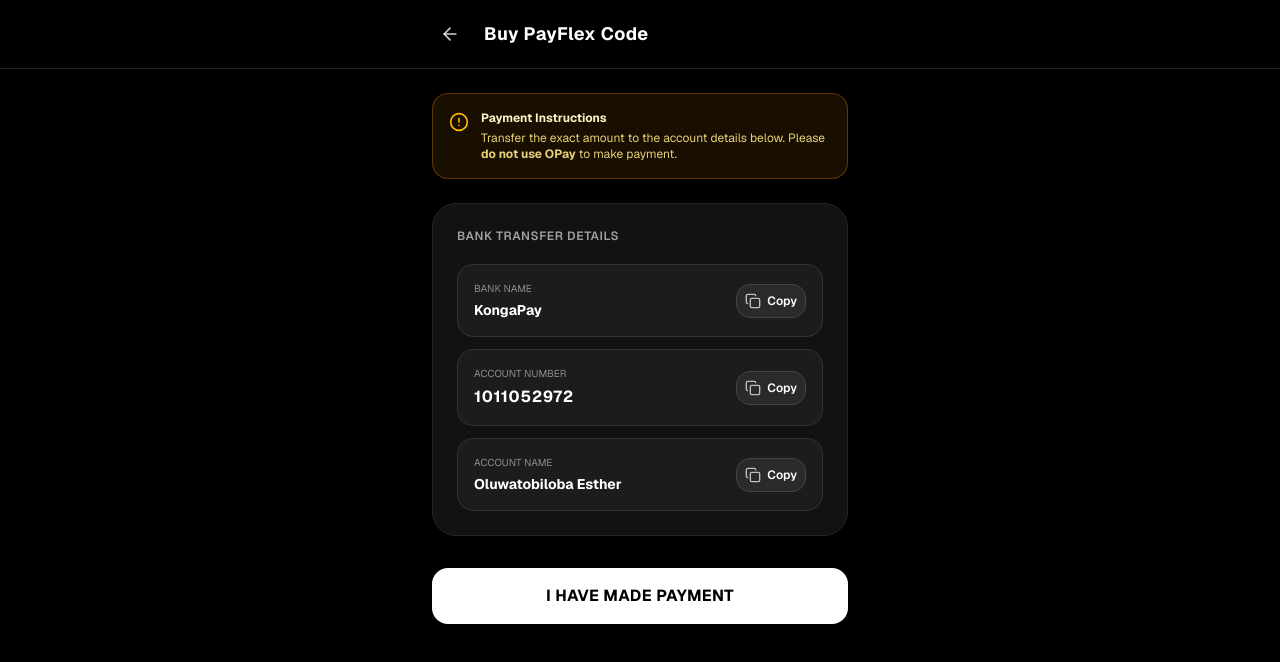
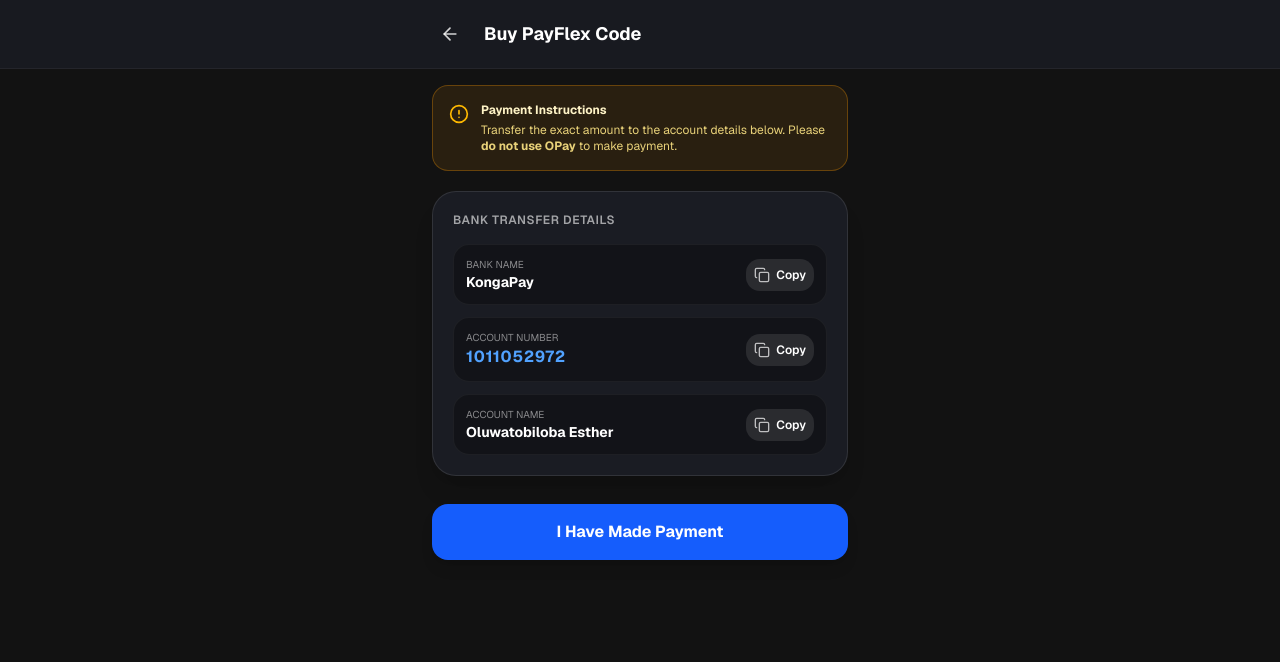
Before and after one commit to lilog2025-dev/Bluepay, a Next.js app: page /buy-payflex-code in a window 1280 px wide. Shown: the top 662 px of the page. Built offline with nearby package versions, Linux system fonts and the light colour scheme.

Commit message:
Update page.tsx

```diff
--- a/app/buy-payflex-code/page.tsx
+++ b/app/buy-payflex-code/page.tsx
@@ -34,22 +34,20 @@ export default function BuyPayflexCodePage() {
   }
 
   return (
-    <div className="min-h-screen bg-black text-white pb-12 flex flex-col items-center">
-      <header className="w-full bg-black border-b border-[#222] sticky top-0 z-40">
+    <div className="min-h-screen bg-[#121212] text-white pb-12">
+      <header className="bg-[#181a20] border-b border-white/5 sticky top-0 z-40">
         <div className="max-w-md mx-auto px-4 py-4 flex items-center gap-4">
           <button
             onClick={() => router.back()}
-            className="p-2 text-white/80 hover:bg-[#1c1c1c] rounded-full transition"
+            className="p-2 text-white/80 hover:bg-white/10 rounded-full transition"
           >
             <ArrowLeft className="w-5 h-5" />
           </button>
-          <h1 className="text-lg font-bold text-white tracking-wide">Buy PayFlex Code</h1>
+          <h1 className="text-lg font-bold text-white">Buy PayFlex Code</h1>
         </div>
       </header>
 
-      <main className="w-full max-w-md mx-auto px-4 py-6 space-y-6">
-
-        {/* Warning Card */}
+      <main className="max-w-md mx-auto px-4 py-4 space-y-5">
         <div className="bg-amber-500/10 border border-amber-500/30 rounded-2xl p-4 flex items-start gap-3">
           <AlertCircle className="w-5 h-5 text-amber-400 shrink-0 mt-0.5" />
           <div className="text-xs text-amber-200/90 space-y-1">
@@ -58,52 +56,48 @@ export default function BuyPayflexCodePage() {
           </div>
         </div>
 
-        {/* OPay Dark Mode Card Styling */}
-        <div className="bg-[#121212] border border-[#262626] rounded-3xl p-6 shadow-2xl space-y-5">
+        <div className="bg-[#1a1c23] border border-white/10 rounded-3xl p-5 space-y-4 shadow-xl">
           <h3 className="text-xs font-semibold text-white/60 uppercase tracking-wider">
             Bank Transfer Details
           </h3>
 
           <div className="space-y-3">
-            {/* Bank Name */}
-            <div className="bg-[#1c1c1c] border border-[#333] rounded-2xl p-4 flex items-center justify-between">
+            <div className="bg-black/30 border border-white/5 rounded-2xl p-3 flex items-center justify-between">
               <div>
-                <p className="text-[10px] text-white/50 uppercase mb-1">Bank Name</p>
+                <p className="text-[10px] text-white/50 uppercase">Bank Name</p>
                 <p className="font-bold text-sm text-white">{bankName}</p>
               </div>
               <button
                 onClick={() => handleCopy(bankName, 'bank')}
-                className="p-2 bg-[#2a2a2a] hover:bg-[#333] rounded-xl transition flex items-center gap-1.5 text-xs font-semibold border border-[#444]"
+                className="p-2 bg-white/10 hover:bg-white/20 rounded-xl transition flex items-center gap-1.5 text-xs font-semibold"
               >
                 {copiedBank ? <Check className="w-4 h-4 text-green-400" /> : <Copy className="w-4 h-4 text-white/70" />}
                 <span>{copiedBank ? 'Copied' : 'Copy'}</span>
               </button>
             </div>
 
-            {/* Account Number */}
-            <div className="bg-[#1c1c1c] border border-[#333] rounded-2xl p-4 flex items-center justify-between">
+            <div className="bg-black/30 border border-white/5 rounded-2xl p-3 flex items-center justify-between">
               <div>
-                <p className="text-[10px] text-white/50 uppercase mb-1">Account Number</p>
-                <p className="font-bold text-base text-white tracking-wider">{accountNumber}</p>
+                <p className="text-[10px] text-white/50 uppercase">Account Number</p>
+                <p className="font-bold text-base text-blue-400 tracking-wider">{accountNumber}</p>
               </div>
               <button
                 onClick={() => handleCopy(accountNumber, 'account')}
-                className="p-2 bg-[#2a2a2a] hover:bg-[#333] rounded-xl transition flex items-center gap-1.5 text-xs font-semibold border border-[#444]"
+                className="p-2 bg-white/10 hover:bg-white/20 rounded-xl transition flex items-center gap-1.5 text-xs font-semibold"
               >
                 {copiedAccount ? <Check className="w-4 h-4 text-green-400" /> : <Copy className="w-4 h-4 text-white/70" />}
                 <span>{copiedAccount ? 'Copied' : 'Copy'}</span>
               </button>
             </div>
 
-            {/* Account Name */}
-            <div className="bg-[#1c1c1c] border border-[#333] rounded-2xl p-4 flex items-center justify-between">
+            <div className="bg-black/30 border border-white/5 rounded-2xl p-3 flex items-center justify-between">
               <div>
-                <p className="text-[10px] text-white/50 uppercase mb-1">Account Name</p>
+                <p className="text-[10px] text-white/50 uppercase">Account Name</p>
                 <p className="font-bold text-sm text-white">{accountName}</p>
               </div>
               <button
                 onClick={() => handleCopy(accountName, 'name')}
-                className="p-2 bg-[#2a2a2a] hover:bg-[#333] rounded-xl transition flex items-center gap-1.5 text-xs font-semibold border border-[#444]"
+                className="p-2 bg-white/10 hover:bg-white/20 rounded-xl transition flex items-center gap-1.5 text-xs font-semibold"
               >
                 {copiedName ? <Check className="w-4 h-4 text-green-400" /> : <Copy className="w-4 h-4 text-white/70" />}
                 <span>{copiedName ? 'Copied' : 'Copy'}</span>
@@ -114,7 +108,7 @@ export default function BuyPayflexCodePage() {
 
         <div className="space-y-3 pt-2">
           {proofSubmitted ? (
-            <div className="bg-green-500/20 border border-green-500/40 rounded-3xl p-5 text-center space-y-2">
+            <div className="bg-green-500/20 border border-green-500/40 rounded-2xl p-4 text-center space-y-2">
               <Check className="w-8 h-8 text-green-400 mx-auto" />
               <p className="text-sm font-bold text-green-200">Payment Proof Submitted</p>
               <p className="text-xs text-green-300/80">Your PayFlex Code will be sent or verified shortly after confirmation.</p>
@@ -122,7 +116,7 @@ export default function BuyPayflexCodePage() {
           ) : (
             <button
               onClick={handleSubmitProof}
-              className="w-full bg-white hover:bg-white/90 text-black font-bold py-4 rounded-2xl shadow-lg transition duration-200 uppercase tracking-wide"
+              className="w-full bg-blue-600 hover:bg-blue-500 text-white font-bold py-4 rounded-2xl shadow-lg transition duration-200"
             >
               I Have Made Payment
             </button>
```
